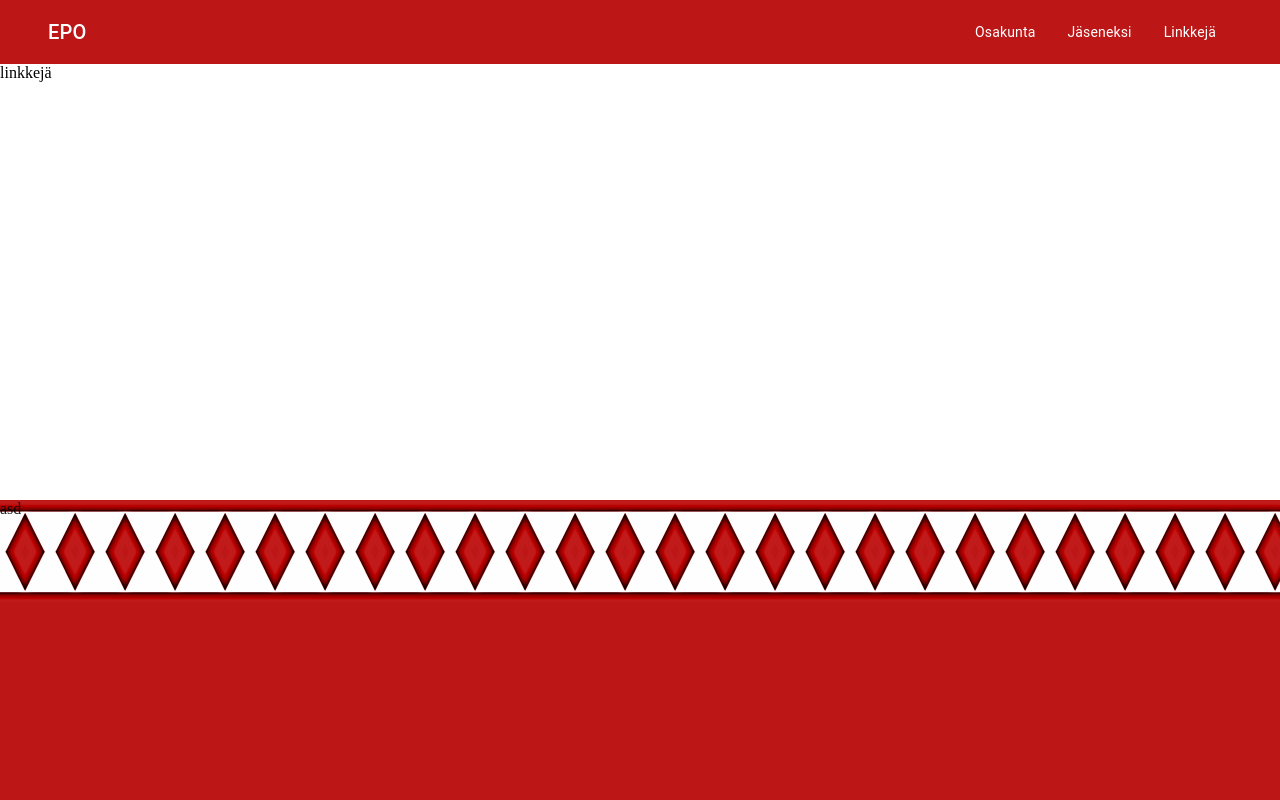
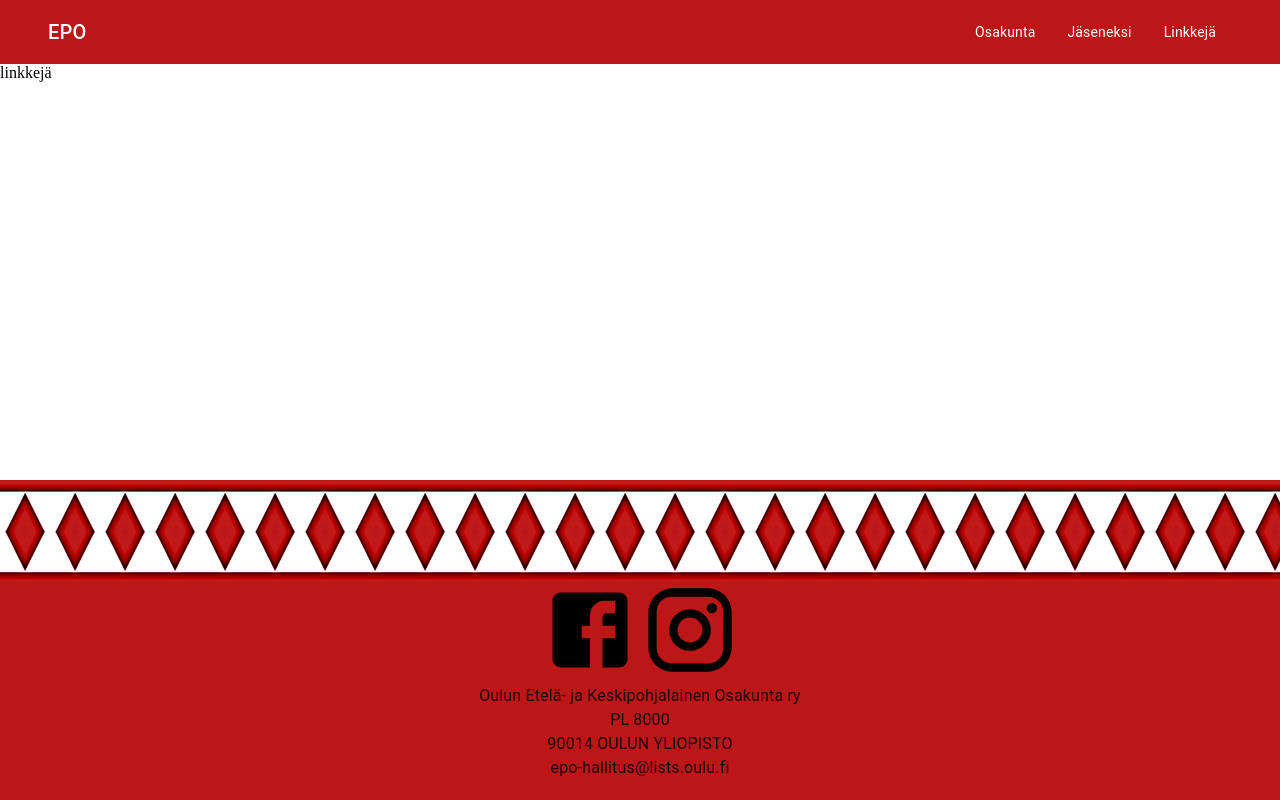
Before and after one commit to ehip/epo, a React (Create React App) app: page /linkkeja in a window 1280 px wide. Built offline with nearby package versions, Linux system fonts and the light colour scheme.

Commit message:
footer done

```diff
--- a/src/components/Footer/Footer.js
+++ b/src/components/Footer/Footer.js
@@ -1,26 +1,95 @@
 import React from "react";
-import { Paper, makeStyles } from "@material-ui/core";
+import { Paper, Grid, makeStyles, Typography } from "@material-ui/core";
+import { Instagram, Facebook } from "@material-ui/icons";
 
-import img from '../../assets/img/salmiakki.gif'
+import img from "../../assets/img/salmiakki.gif";
 
 const useStyles = makeStyles((theme) => ({
   root: {
+    display: "flex",
     backgroundColor: theme.palette.primary.main,
     backgroundImage: `url(${img})`,
     backgroundRepeat: "repeat-x",
-    height: 300,
     width: "100%",
-    position: "fixed",
+    position: "absolute",
     bottom: 0,
     left: 0,
+    margin: 0,
+    padding: 0,
+  },
+  gridContainer: {
+    marginTop: 100,
+    marginBottom: 20,
+  },
+  icon: {
+    color: theme.palette.secondary.dark,
+    height: 100,
+    width: 100,
+    padding: 0,
+    transitionProperty: "color",
+    transitionDuration: "0.25s",
+    "&:hover": {
+      color: "#E9EBEE",
+      cursor: "pointer",
+      transitionProperty: "color",
+      transitionDuration: "0.25s",
+    },
   },
 }));
 
 export const Footer = () => {
-  const { root } = useStyles();
+  const { root, gridContainer, icon } = useStyles();
+
+  const footerTexts = [
+    {
+      key: "name",
+      data: "Oulun Etelä- ja Keskipohjalainen Osakunta ry",
+    },
+    {
+      key: "pl",
+      data: "PL 8000",
+    },
+    {
+      key: "post",
+      data: "90014 OULUN YLIOPISTO",
+    },
+    {
+      key: "email",
+      data: "epo-hallitus@lists.oulu.fi",
+    },
+  ];
+
   return (
-    <Paper square elevation="0" className={root}>
-      asd
+    <Paper square elevation="0" component="footer" className={root}>
+      <Grid
+        container
+        direction="row"
+        justify="center"
+        alignItems="center"
+        className={gridContainer}
+      >
+        <Grid item>
+          <Facebook className={icon} />
+        </Grid>
+        <Grid item>
+          <Instagram className={icon} />
+        </Grid>
+        <Grid
+          item
+          container
+          direction="column"
+          justify="center"
+          alignItems="center"
+        >
+          {footerTexts.map(({ key, data }) => {
+            return (
+              <Grid item key={key}>
+                <Typography>{data}</Typography>
+              </Grid>
+            );
+          })}
+        </Grid>
+      </Grid>
     </Paper>
-  )
+  );
 };
```
